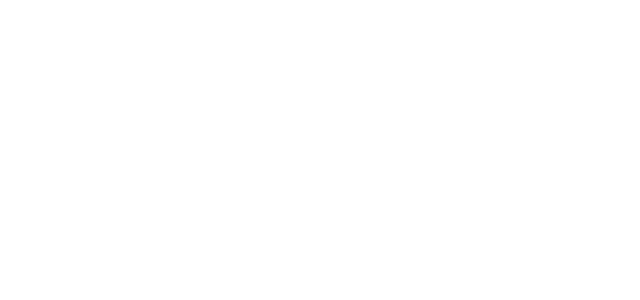
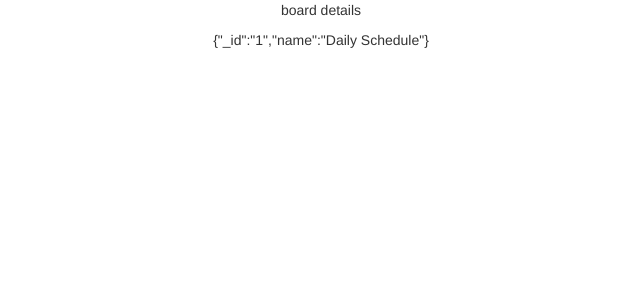
Before and after one commit to mazurbeam/react-trello-clone, a React (Create React App) app in the folder client/: page /b/1 in a window 1280 px wide. Shown: the top 300 px of the page, without its empty margins (319-959 px from the left). Built offline with nearby package versions, Linux system fonts and the light colour scheme.

Commit message:
setup link to BoardDetails to page

```diff
--- a/client/src/components/App.js
+++ b/client/src/components/App.js
@@ -2,6 +2,7 @@
 import { BrowserRouter as Router, Route, Link, Switch } from 'react-router-dom'
 import './App.css'
 import Home from './Home.js'
+import BoardDetails from './BoardDetails'
 
 import preload from '../testData.json'
 
@@ -25,6 +26,15 @@
               path='/'
               component={props => <Home boards={this.state.boards} />}
             />
+            <Route
+              path='/b/:id'
+              component={props => {
+                const selectedBoard = this.state.boards.find(
+                  board => props.match.params.id === board._id
+                )
+                return <BoardDetails board={selectedBoard} />
+              }}
+            />
           </Switch>
         </div>
       </Router>
--- a/client/src/components/Board.js
+++ b/client/src/components/Board.js
@@ -2,12 +2,14 @@
 
 import React from "react";
 import { Panel } from "react-bootstrap";
+import { Link } from "react-router-dom";
 
 const Board = (props: { _id: string, name: string }) => {
   console.log(props.name);
+  console.log("from board", props._id);
   return (
     <Panel className="board">
-      <h3>{props.name}</h3>
+      <Link to={`/b/${props._id}`}>{props.name}</Link>
     </Panel>
   );
 };
--- /dev/null
+++ b/client/src/components/BoardDetails.js
@@ -0,0 +1,13 @@
+import React from 'react'
+
+const BoardDetails = ({ board }) => {
+  console.log('props from boarddetails', board)
+  return (
+    <div>
+      <p>board details</p>
+      <p>{JSON.stringify(board)}</p>
+    </div>
+  )
+}
+
+export default BoardDetails
--- a/client/src/components/BoardList.js
+++ b/client/src/components/BoardList.js
@@ -15,6 +15,9 @@
             <Board key={board._id} {...board} />
           </Col>
         ))}
+        <Col xs={6} md={4}>
+          <p>Create new board</p>
+        </Col>
       </Grid>
     </div>
   );
```
